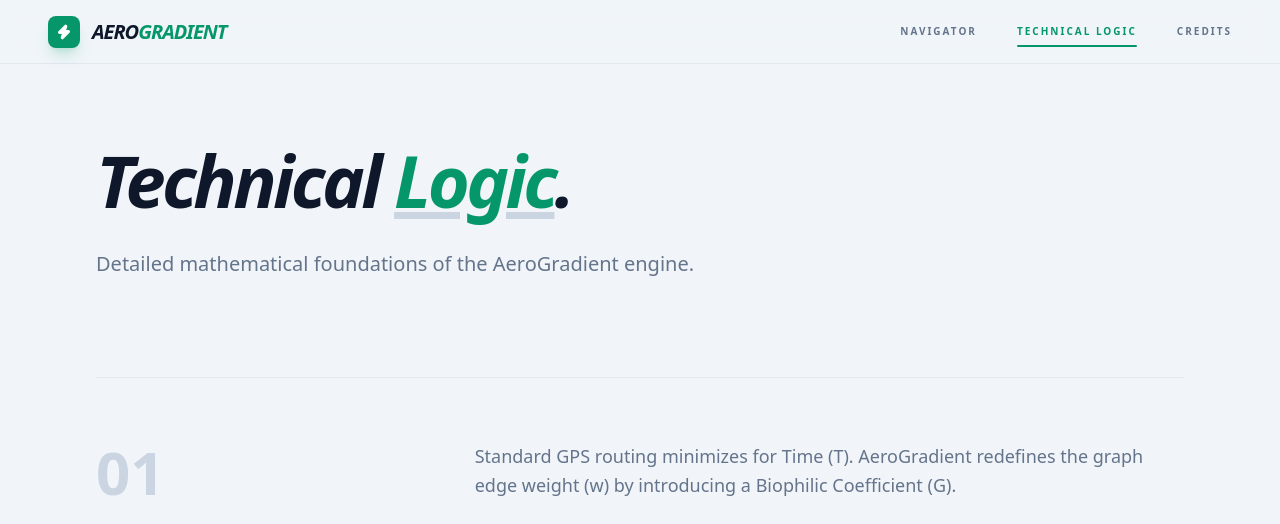
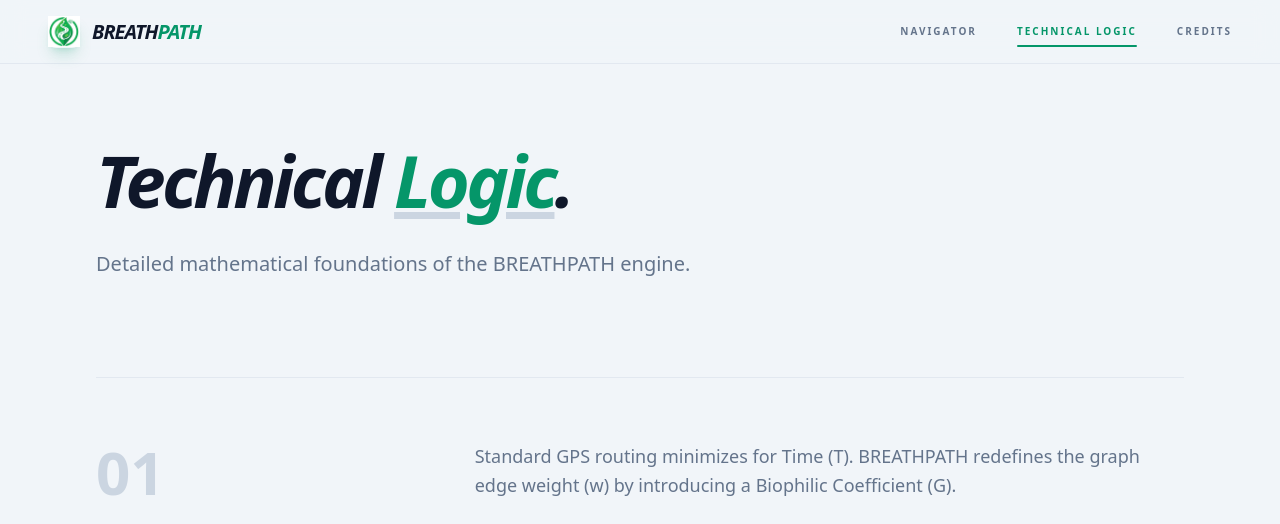
Before and after one commit to dhananjay-123/ees, a Next.js app: page /logic in a window 1280 px wide. Shown: the top 524 px of the page. Built offline with nearby package versions, Linux system fonts and the light colour scheme.

Commit message:
add logo and change name

```diff
--- a/app/components/LoadingScreen.jsx
+++ b/app/components/LoadingScreen.jsx
@@ -1,6 +1,7 @@
 "use client";
 import React from 'react';
-import { Zap } from "lucide-react";
+
+
 
 export default function LoadingScreen() {
   return (
@@ -14,14 +15,14 @@
         <div className="relative mb-8">
           <div className="absolute inset-0 bg-[#059669] rounded-2xl blur-xl opacity-20 animate-ping" />
           <div className="relative w-16 h-16 bg-[#059669] rounded-2xl flex items-center justify-center text-white shadow-2xl shadow-[#059669]/20">
-            <Zap size={32} fill="white" className="animate-pulse" />
+            <img src="../../logo.webp" alt="" className='animate-pulse' />
           </div>
         </div>
 
         {/* Brand & Tagline */}
         <div className="text-center space-y-2">
           <h1 className="text-2xl md:text-3xl font-black italic tracking-tighter uppercase text-[#0F172A]">
-            AERO<span className="text-[#059669]">GRADIENT</span>
+            BREATH<span className="text-[#059669]">PATH</span>
           </h1>
           <p className="text-[10px] font-black uppercase tracking-[0.4em] text-[#64748B]">
             Navigation Re-Engineered
--- a/app/components/Navbar.js
+++ b/app/components/Navbar.js
@@ -2,7 +2,7 @@
 import { useState } from "react";
 import Link from "next/link";
 import { usePathname } from "next/navigation";
-import { Menu, X, Zap } from "lucide-react";
+import { Menu, X } from "lucide-react";
 
 export default function Navbar() {
   const pathname = usePathname();
@@ -19,11 +19,11 @@
       <nav className="fixed top-0 w-full h-16 bg-[#F1F5F9]/80 backdrop-blur-md border-b border-[#E2E8F0] z-[2000] px-6 lg:px-12 flex items-center justify-between">
         {/* Brand Logo */}
         <div className="flex items-center gap-3">
-          <div className="w-8 h-8 bg-[#059669] rounded-lg flex items-center justify-center text-white shadow-lg shadow-[#059669]/20">
-            <Zap size={16} fill="white" />
+          <div className="w-8 h-8 rounded-lg flex items-center justify-center text-white shadow-lg shadow-[#059669]/20">
+            <img src="../../logo.webp" alt="Logo" className="w-full h-full object-contain" />
           </div>
           <span className="font-black tracking-tighter text-xl italic uppercase text-[#0F172A]">
-            AERO<span className="text-[#059669]">GRADIENT</span>
+            BREATH<span className="text-[#059669]">PATH</span>
           </span>
         </div>
 
@@ -33,9 +33,8 @@
             <Link
               key={link.href}
               href={link.href}
-              className={`text-[10px] font-bold uppercase tracking-[0.2em] transition-all relative py-1 ${
-                pathname === link.href ? "text-[#059669]" : "text-[#64748B] hover:text-[#0F172A]"
-              }`}
+              className={`text-[10px] font-bold uppercase tracking-[0.2em] transition-all relative py-1 ${pathname === link.href ? "text-[#059669]" : "text-[#64748B] hover:text-[#0F172A]"
+                }`}
             >
               {link.name}
               {pathname === link.href && (
@@ -62,9 +61,8 @@
                 key={link.href}
                 href={link.href}
                 onClick={() => setIsOpen(false)}
-                className={`text-[11px] font-black uppercase tracking-[0.3em] transition-colors ${
-                  pathname === link.href ? "text-[#059669]" : "text-[#64748B] hover:text-[#0F172A]"
-                }`}
+                className={`text-[11px] font-black uppercase tracking-[0.3em] transition-colors ${pathname === link.href ? "text-[#059669]" : "text-[#64748B] hover:text-[#0F172A]"
+                  }`}
               >
                 {link.name}
               </Link>
--- a/app/credits/page.js
+++ b/app/credits/page.js
@@ -25,7 +25,7 @@
         {/* Tech Stack Section */}
         <section className="mb-24 md:mb-32">
           <h2 className="text-[10px] font-black uppercase tracking-[0.4em] text-[#059669] mb-4">Core Architecture</h2>
-          <h1 className="text-3xl md:text-5xl font-black mb-12 md:mb-16 tracking-tighter text-[#0F172A]">The AeroGradient Stack</h1>
+          <h1 className="text-3xl md:text-5xl font-black mb-12 md:mb-16 tracking-tighter text-[#0F172A]">The BREATHPATH Stack</h1>
           <div className="grid grid-cols-2 lg:grid-cols-4 gap-4 md:gap-6">
             {stack.map((s, i) => (
               <div key={i} className="p-6 md:p-8 bg-white rounded-2xl md:rounded-3xl border border-[#E2E8F0] hover:border-[#CBD5E1] hover:shadow-xl hover:shadow-[#0F172A]/5 transition-all duration-500">
@@ -63,7 +63,7 @@
         </div>
 
         <footer className="mt-20 opacity-40">
-          <p className="text-[9px] font-black uppercase tracking-[0.5em] text-[#64748B]">AeroGradient &copy; 2026</p>
+          <p className="text-[9px] font-black uppercase tracking-[0.5em] text-[#64748B]">BREATHPATH &copy; 2026</p>
         </footer>
       </div>
     </div>
--- a/app/logic/page.js
+++ b/app/logic/page.js
@@ -9,7 +9,7 @@
       index: "01",
       title: "Biophilic Cost Weighting",
       concept: "Modified A* Search Algorithm",
-      description: "Standard GPS routing minimizes for Time (T). AeroGradient redefines the graph edge weight (w) by introducing a Biophilic Coefficient (G).",
+      description: "Standard GPS routing minimizes for Time (T). BREATHPATH redefines the graph edge weight (w) by introducing a Biophilic Coefficient (G).",
       formula: "C = \\sum_{i=1}^{n} d_i \\times (1 - (G_i \\times \\phi))",
       variables: [
         { symbol: "C", desc: "Total weighted route cost" },
@@ -54,7 +54,7 @@
           Technical <span className="text-[#059669] underline decoration-[#CBD5E1]">Logic</span>.
         </h1>
         <p className="text-lg md:text-xl text-[#64748B] font-medium leading-relaxed max-w-2xl">
-          Detailed mathematical foundations of the AeroGradient engine.
+          Detailed mathematical foundations of the BREATHPATH engine.
         </p>
       </header>
 
@@ -99,7 +99,7 @@
       </div>
 
       <footer className="mt-24 md:mt-40 text-center opacity-40 transition-opacity">
-        <p className="text-[8px] md:text-[9px] font-black uppercase tracking-[0.5em] text-[#64748B]">AeroGradient Mathematical Framework &copy; 2026</p>
+        <p className="text-[8px] md:text-[9px] font-black uppercase tracking-[0.5em] text-[#64748B]">BREATHPATH Mathematical Framework &copy; 2026</p>
       </footer>
     </div>
   );
--- a/app/page.js
+++ b/app/page.js
@@ -71,8 +71,8 @@
           </div>
 
           <div className="space-y-3">
-            <MapSearch label="Departure" onLocationSelect={(c) => setCoords(p => ({...p, start: c}))} />
-            <MapSearch label="Arrival" onLocationSelect={(c) => setCoords(p => ({...p, end: c}))} />
+            <MapSearch label="Departure" onLocationSelect={(c) => setCoords(p => ({ ...p, start: c }))} />
+            <MapSearch label="Arrival" onLocationSelect={(c) => setCoords(p => ({ ...p, end: c }))} />
             <button
               onClick={onRunAnalysis}
               disabled={loading}
@@ -123,10 +123,10 @@
             <div className="bg-white/95 backdrop-blur-xl p-5 rounded-[2.5rem] shadow-2xl border border-[#E2E8F0]">
               <p className="text-[9px] font-black uppercase tracking-widest text-[#64748B] mb-4 text-center">Configure Route</p>
               <div className="space-y-3">
-                <MapSearch label="Departure" onLocationSelect={(c) => setCoords(p => ({...p, start: c}))} />
-                <MapSearch label="Arrival" onLocationSelect={(c) => setCoords(p => ({...p, end: c}))} />
+                <MapSearch label="Departure" onLocationSelect={(c) => setCoords(p => ({ ...p, start: c }))} />
+                <MapSearch label="Arrival" onLocationSelect={(c) => setCoords(p => ({ ...p, end: c }))} />
                 <button onClick={onRunAnalysis} disabled={loading} className="w-full bg-[#0F172A] text-white py-4 rounded-2xl font-black uppercase text-[10px] tracking-widest active:scale-95 transition-all">
-                   {loading ? "Calculating..." : "Find Eco Path"}
+                  {loading ? "Calculating..." : "Find Eco Path"}
                 </button>
               </div>
             </div>
@@ -149,7 +149,7 @@
           <div className={`md:hidden absolute bottom-0 left-0 right-0 z-[1002] bg-white rounded-t-[3rem] shadow-[0_-20px_60px_rgba(15,23,42,0.1)] transition-transform duration-700 ease-in-out ${showMobileDetails ? 'translate-y-0' : 'translate-y-[calc(100%-80px)]'}`}>
             <div className="w-full flex flex-col items-center py-5 cursor-pointer" onClick={() => setShowMobileDetails(!showMobileDetails)}>
               <div className={`transition-transform duration-500 ${showMobileDetails ? 'rotate-180' : 'rotate-0'}`}>
-                <svg width="20" height="12" viewBox="0 0 20 12" fill="none" className="stroke-[#CBD5E1] stroke-[3px]"><path d="M2 10L10 2L18 10" strokeLinecap="round" strokeLinejoin="round"/></svg>
+                <svg width="20" height="12" viewBox="0 0 20 12" fill="none" className="stroke-[#CBD5E1] stroke-[3px]"><path d="M2 10L10 2L18 10" strokeLinecap="round" strokeLinejoin="round" /></svg>
               </div>
               <p className="text-[8px] font-black uppercase text-[#64748B] tracking-[0.3em] mt-2">{showMobileDetails ? 'Hide Stats' : 'View Details'}</p>
             </div>
@@ -184,7 +184,7 @@
             </header>
             <div className="space-y-6">
               <div className="flex justify-between items-end"><span className="text-[9px] font-black text-[#CBD5E1] uppercase">Fast Path</span><span className="text-xl font-black text-[#CBD5E1] italic">{data.distFast}km</span></div>
-              <div className="flex justify-between items-end border-b border-[#F1F5F9] pb-6"><span className="text-[9px] font-black text-[#059669] uppercase tracking-widest">Aero Path</span><span className="text-2xl font-black text-[#059669]">{data.distGreen}km</span></div>
+              <div className="flex justify-between items-end border-b border-[#F1F5F9] pb-6"><span className="text-[9px] font-black text-[#059669] uppercase tracking-widest">BREATH Path</span><span className="text-2xl font-black text-[#059669]">{data.distGreen}km</span></div>
               <div className="flex justify-between items-center"><span className="text-[10px] font-black text-[#0F172A] uppercase">Delta</span><span className="text-3xl font-black text-[#0F172A]">+{calculateDelta()}km</span></div>
             </div>
           </div>
--- a/components/UI/CarbonCard.jsx
+++ b/components/UI/CarbonCard.jsx
@@ -1,6 +1,6 @@
 const CarbonCard = ({ energy, savings }) => {
   return (
-    <div className="bg-gradient-to-br from-slate-800 to-slate-900 p-6 rounded-2xl border border-emerald-500/30 shadow-lg">
+    <div className="bg-PATH-to-br from-slate-800 to-slate-900 p-6 rounded-2xl border border-emerald-500/30 shadow-lg">
       <h3 className="text-emerald-400 font-bold uppercase text-xs tracking-widest mb-4">Route Analysis</h3>
       <div className="space-y-4">
         <div>
--- a/lib/api.js
+++ b/lib/api.js
@@ -7,7 +7,7 @@
   try {
     const response = await fetch(url, {
       headers: {
-        'User-Agent': 'AeroGradient-App' // Required by Nominatim policy
+        'User-Agent': 'BREATHPATH-App' // Required by Nominatim policy
       }
     });
     return await response.json();
--- a/services/RouteEngine.js
+++ b/services/RouteEngine.js
@@ -1,5 +1,5 @@
 /**
- * AeroGradient Routing Engine
+ * BREATHPATH Routing Engine
  * Handles Multi-mode pathfinding, Environmental Vitals,
  * and Automatic Long-Range Fallback.
  */
```
Also changed, not shown: public/logo.webp (added), public/logoEES.png (added).
